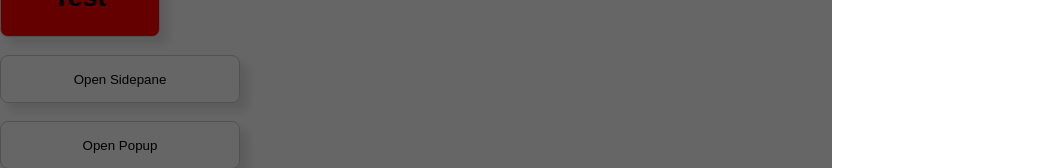
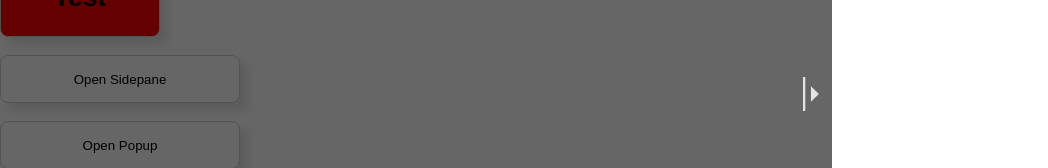
Before and after one commit to justusbruegmann/stechuhr, a Next.js app: page /ctest in a window 1280 px wide. Both pictures are taken after a click on the button "Open Sidepane". Shown: the part 306-474 px from the top of the page, without its empty margins (0-1048 px from the left). Built offline with nearby package versions, Linux system fonts and the light colour scheme.

Commit message:
Add a close button to the Sidepane

```diff
--- a/src/components/layout/Sidepane.tsx
+++ b/src/components/layout/Sidepane.tsx
@@ -3,6 +3,7 @@
 import {createPortal} from "react-dom";
 import React, {useEffect, useRef, useState} from "react";
 import styles from './SidepaneOverlay.module.css';
+import Image from "next/image";
 
 interface SidepaneOverlayProps {
     children: React.ReactNode;
@@ -75,6 +76,15 @@ export function Sidepane({children, onClose}: SidepaneOverlayProps) {
                  onClick={(e) => e.stopPropagation()}>
                 {children}
             </div>
+            <div className={`${styles["close-button"]}  ${isClosing ? styles["slide-out"] : ""}`} onClick={handleClose}>
+                <Image
+                    src={`/arrow_menu_close.svg`}
+                    alt="Page not found icon"
+                    width={48}
+                    height={48}
+                    priority
+                />
+            </div>
         </div>,
         portalRoot
     );
--- a/src/components/layout/SidepaneOverlay.module.css
+++ b/src/components/layout/SidepaneOverlay.module.css
@@ -4,7 +4,7 @@
     position: fixed;
     inset: 0;
     background-color: rgba(0, 0, 0, 0.6);
-    z-index: 2147483647;
+    z-index: 100000;
     display: flex;
 
     /* Fade-in animation */
@@ -38,6 +38,29 @@
     animation: slide-out var(--sidepane-animation-duration) forwards ease-out;
 }
 
+
+.close-button {
+    position: fixed;
+    top: 50vh;
+    right: 35vw;
+    transform: translateY(-50%);
+    z-index: 100001; /* above the sidepane */
+    display: flex;
+    cursor: pointer;
+    justify-content: center;
+    align-items: center;
+    font-size: 2rem;
+    color: white;
+
+    /* Slide-in animation */
+    animation: slide-in-close-button var(--sidepane-animation-duration) forwards ease-out;
+}
+
+.close-button.slide-out {
+    /* Slide-out animation */
+    animation: slide-out-close-button var(--sidepane-animation-duration) forwards ease-out;
+}
+
 /* Keyframes for sliding from right */
 @keyframes slide-in {
     from {
@@ -54,6 +77,24 @@
     }
     to {
         transform: translateX(100%);
+    }
+}
+
+@keyframes slide-in-close-button {
+    from {
+        transform: translateX(400%) translateY(-50%);
+    }
+    to {
+        transform: translateX(0) translateY(-50%);
+    }
+}
+
+@keyframes slide-out-close-button {
+    from {
+        transform: translateX(0) translateY(-50%);
+    }
+    to {
+        transform: translateX(400%) translateY(-50%);
     }
 }
 
```
